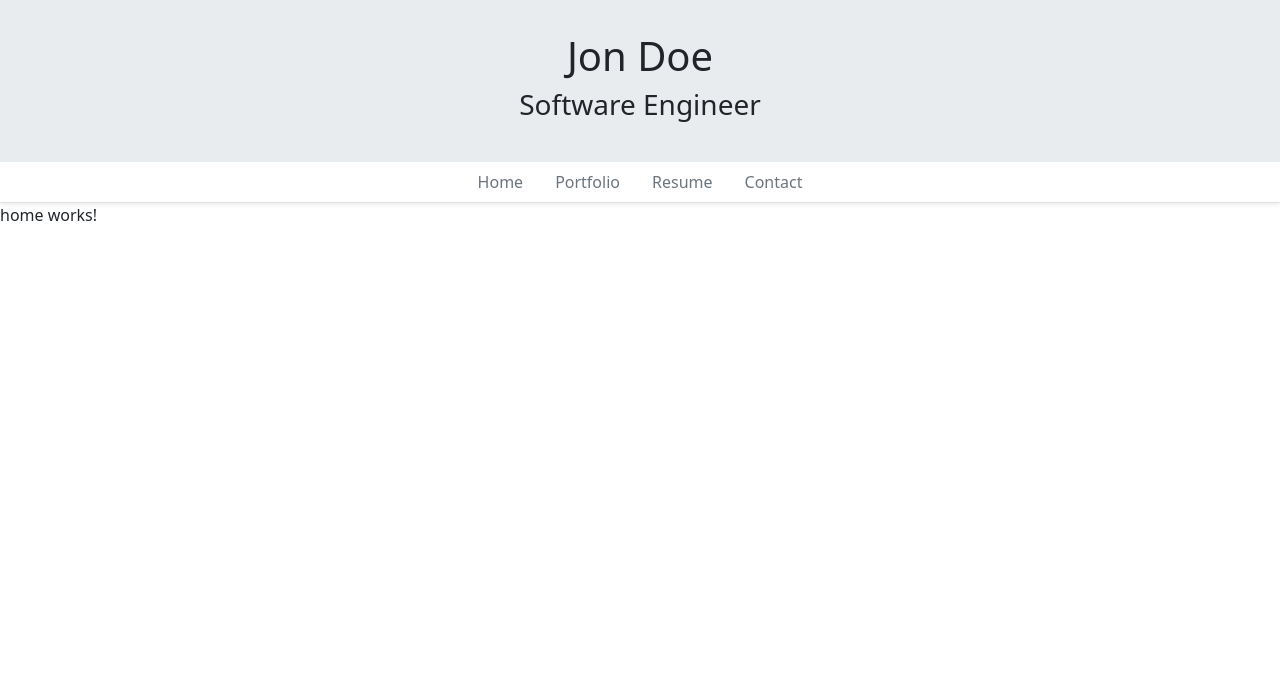
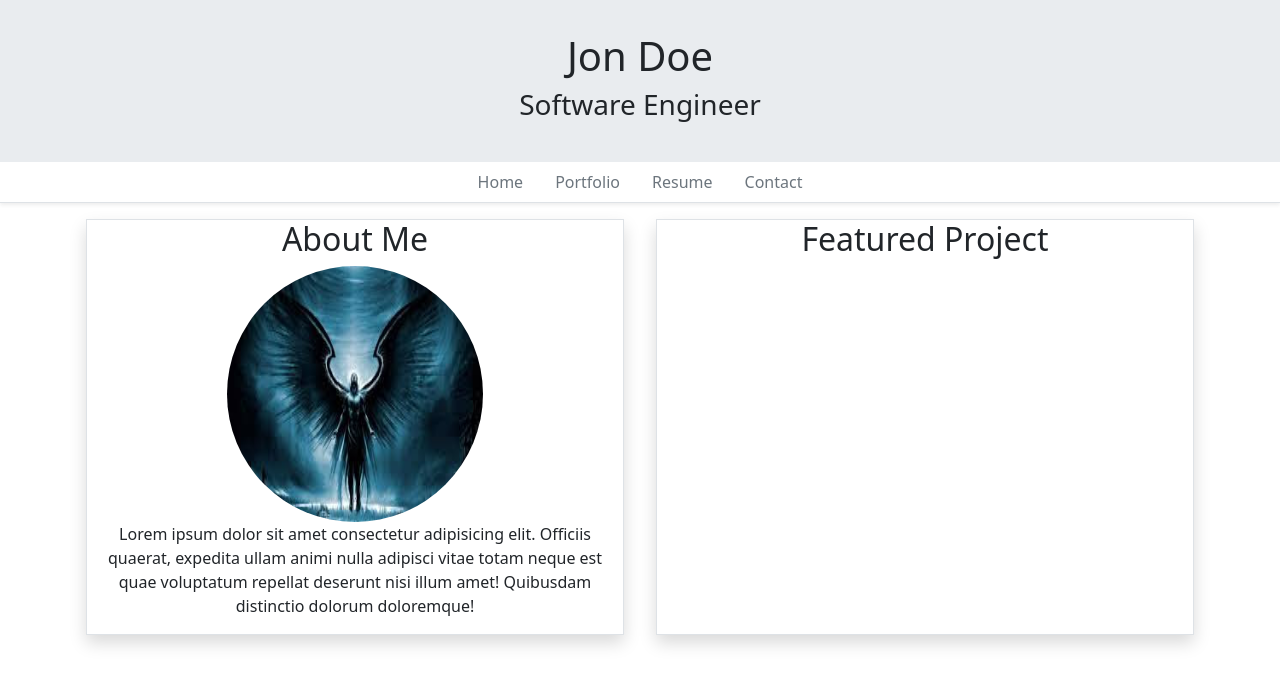
Before and after one commit to Giuseppe-Bianc/AngularPortafolioWebsite, an Angular app: page / in a window 1280 px wide. Shown: the top 686 px of the page. Built offline with nearby package versions, Linux system fonts and the light colour scheme.

Commit message:
add module project-card

```diff
--- a/src/app/app.module.ts
+++ b/src/app/app.module.ts
@@ -9,6 +9,7 @@ import { HomeComponent } from './home/home.component';
 import { PortfolioComponent } from './portfolio/portfolio.component';
 import { ResumeComponent } from './resume/resume.component';
 import { ContactComponent } from './contact/contact.component';
+import { ProjectCardComponent } from './project-card/project-card.component';
 
 @NgModule({
   declarations: [
@@ -18,7 +19,8 @@ import { ContactComponent } from './contact/contact.component';
     HomeComponent,
     PortfolioComponent,
     ResumeComponent,
-    ContactComponent
+    ContactComponent,
+    ProjectCardComponent
   ],
   imports: [
     BrowserModule,
--- a/src/app/home/home.component.html
+++ b/src/app/home/home.component.html
@@ -1 +1,21 @@
-<p>home works!</p>
+<div class="container">
+	<div class="row">
+		<!--about me -->
+		<div class="col-lg shadow border m-3">
+			<div class="text-center">
+				<h2>About Me</h2>
+				<img src="../../assets/angelo.jpg" alt="profile picture" width="256" height="256"
+					class="rounded-circle ">
+				<p>Lorem ipsum dolor sit amet consectetur adipisicing elit. Officiis quaerat, expedita ullam animi nulla
+					adipisci vitae totam neque est quae voluptatum repellat deserunt nisi illum amet! Quibusdam
+					distinctio dolorum doloremque!</p>
+			</div>
+		</div>
+		<!-- featured project -->
+		<div class="col-lg shadow border m-3">
+			<div class="text-center">
+				<h2>Featured Project</h2>
+			</div>
+		</div>
+	</div>
+</div>
--- /dev/null
+++ b/src/app/project-card/project-card.component.html
@@ -0,0 +1 @@
+<p>project-card works!</p>
--- a/src/styles.css
+++ b/src/styles.css
@@ -1 +1,4 @@
 /* You can add global styles to this file, and also import other style files */
+.container {
+	max-width: 1140px;
+}
```
Also changed, not shown: src/app/project-card/project-card.component.ts (added, +10 -0 lines), src/app/project-card/project-card.component.css (added), src/assets/angelo.jpg (added).
